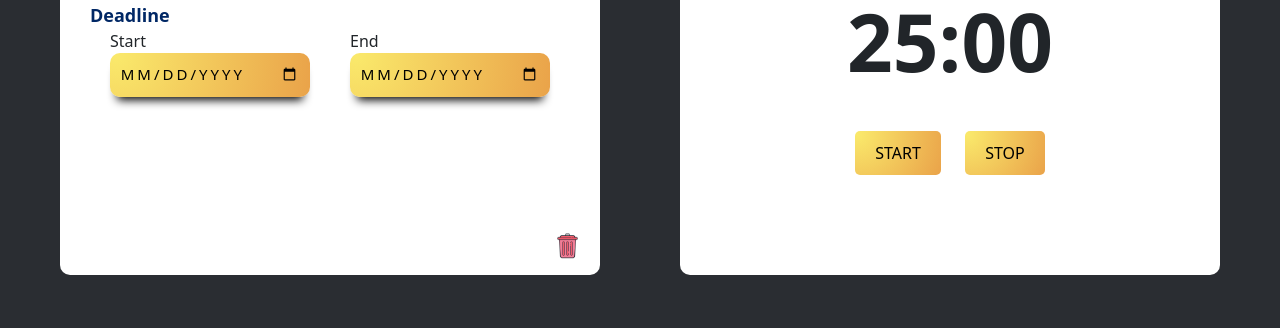
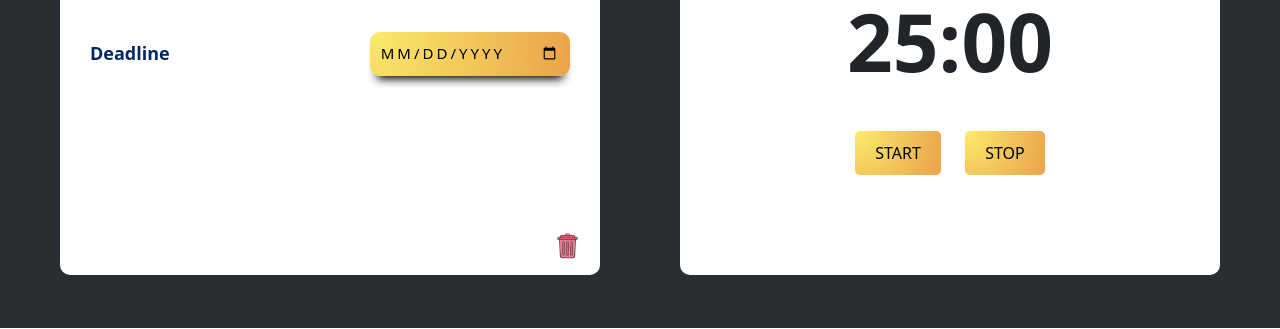
Before and after one commit to CrabbyCode/productivitycabin, a plain HTML site: page todoList.html in a window 1280 px wide. Shown: the part 471-800 px from the top of the page. Drawn offline with nearby package versions, Linux system fonts and the light colour scheme.

Commit message:
Push & Pull

```diff
--- a/todoList.html
+++ b/todoList.html
@@ -118,13 +118,12 @@
                 <div class="deadline">
                     <span>Deadline</span>
                     <form id="deadline-date">
-                        <label>
+                        <!-- <label>
                           Start <br/>
                           <input type="date" name="Started" value=""/>
-                        </label>
+                        </label> -->
 
                         <label>
-                          End <br/>
                           <input type="date" name="Ended" data-value="" value=""/>
                         </label>
                       </form>
--- a/todoStyle.css
+++ b/todoStyle.css
@@ -275,16 +275,19 @@ footer{
 
 .deadline{
     margin-top: 5px;
+    display: flex;
+    justify-content: space-between;
+    align-items: center;
 }
 .deadline span{
     font-weight: 800;
     color: #002765;
     font-size: 18px;
 }
-#deadline-date{
+/* #deadline-date{
     display: flex;
     justify-content: space-around;
-}
+} */
 
 input[type="date"]{
     width: 200px;
@@ -298,6 +301,7 @@ input[type="date"]{
     text-transform: uppercase;
     box-shadow: 0px 10px 10px -7px #000;
     margin-bottom: 30px;
+    margin-top: 30px ;
 }
 
 
```
